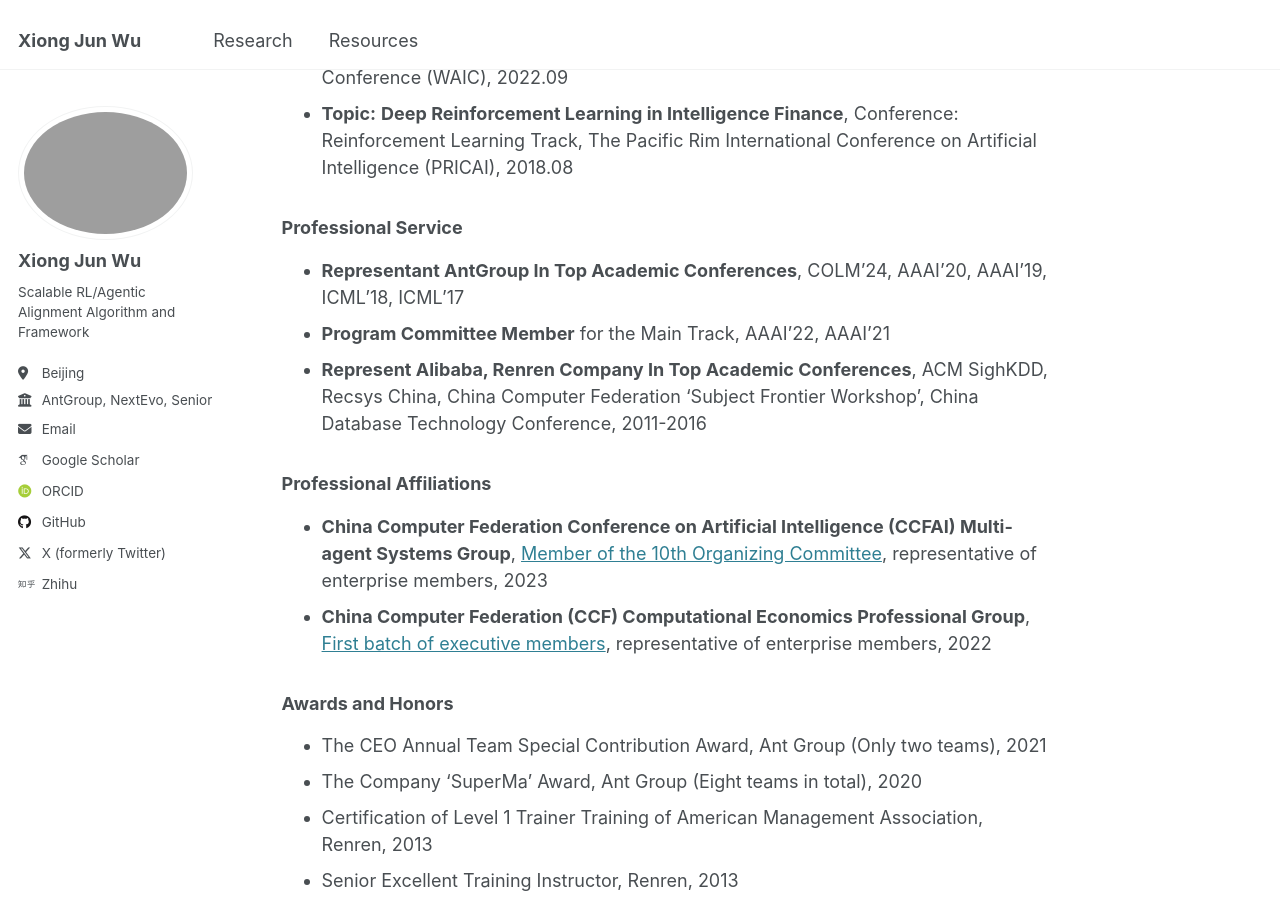
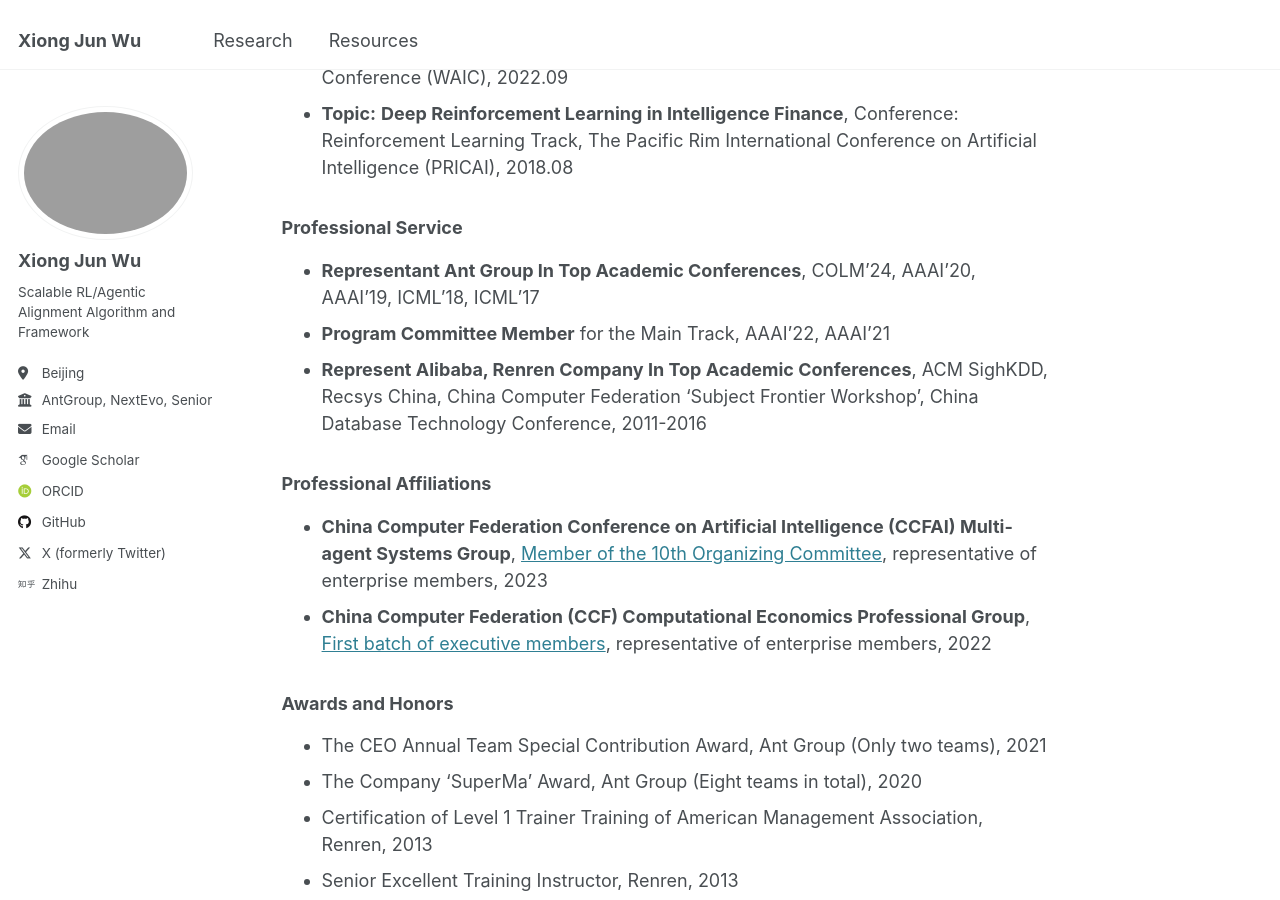
Before and after one commit to junwuxgi/junwuxgi.github.io, a Jekyll site: the page built from _pages/about.md, in a window 1280 px wide and 900 px high, scrolled down 757 px. Built offline with Jekyll 4.4.1, drawn with Linux system fonts in a browser that asks for light colours; some web fonts are replaced.

```diff
--- a/_pages/about.md
+++ b/_pages/about.md
@@ -24,7 +24,7 @@ redirect_from:
 
 ### **Professional** Service
 
-- **Representant AntGroup In Top Academic Conferences**, COLM'24, AAAI'20, AAAI'19, ICML'18, ICML'17
+- **Representant Ant Group In Top Academic Conferences**, COLM'24, AAAI'20, AAAI'19, ICML'18, ICML'17
 - **Program Committee Member** for the Main Track, AAAI'22, AAAI'21
 - **Represent Alibaba, Renren Company In Top Academic Conferences**, ACM SighKDD, Recsys China, China Computer Federation ‘Subject Frontier Workshop’, China Database Technology Conference, 2011-2016
 
```
Also changed, not shown: research.md (+1 -1 lines), 1 other file.
